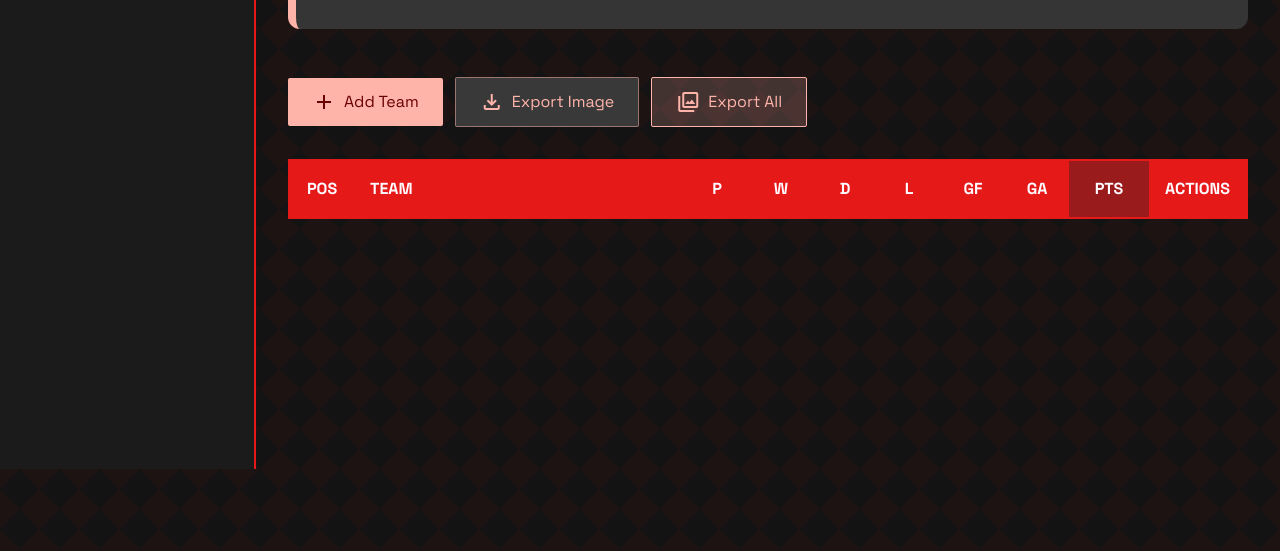
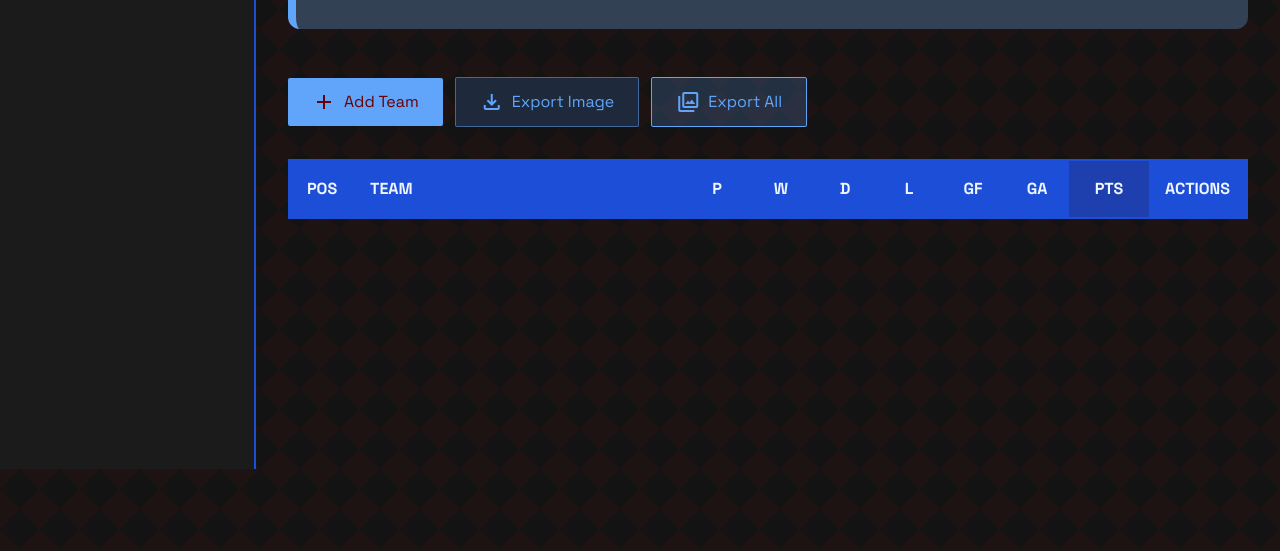
Before and after one commit to wangga03/Standing, a plain HTML site: page frontend/index.html in a window 1280 px wide. Shown: the part 331-882 px from the top of the page. Drawn offline with nearby package versions, Linux system fonts and the light colour scheme; no server answers.

Commit message:
Mengubah Color Palete ke biru

```diff
--- a/frontend/export.js
+++ b/frontend/export.js
@@ -113,8 +113,8 @@ document.addEventListener('DOMContentLoaded', async () => {
                     ? `<img src="${team.logo}" alt="logo" class="max-w-[40px] max-h-[40px] object-contain drop-shadow-md" crossorigin="anonymous">`
                     : `<div class="w-10 h-10 flex items-center justify-center"><svg xmlns="http://www.w3.org/2000/svg" height="24px" viewBox="0 -960 960 960" width="24px" fill="currentColor" class="text-white"><path d="M480-80q-83 0-156-31.5T197-197q-54-54-85.5-127T80-480q0-83 31.5-156T197-763q54-54 127-85.5T480-880q83 0 156 31.5T763-763q54 54 85.5 127T880-480q0 83-31.5 156T763-197q-54 54-127 85.5T480-80Zm0-80q29 0 57-6t54-18l-80-109-173 54q34 40 81.5 59.5T480-160Zm-179-45 131-41-45-139-166-51q-5 30-5 56q0 50 17 96.5T264-192l37-13Zm299-270 125 39q11-40 11-82q0-46-13-89t-37-80l-86 112v100Zm-200 48 94 29v-98l-94-30-59 78 59 21Zm183 173q28-25 47-58t28-70l-149-47 50 155 24 20Zm-257-531q-32 23-56 52.5T226-658l105 32 60-78-68-94q-19 12-36.5 27.5T253-739Zm156-55q-53 0-101 19t-85 53l108 150 144-46-66-176ZM683-706q-37-33-82.5-53.5T507-797l90 236 142 43q-7-48-26-91t-30-97Z"/></svg></div>`;
                 const bgClass = (index % 2 === 0)
-                    ? "bg-gradient-to-b from-[#610b0b] to-[#380202] border-[#240000]"
-                    : "bg-gradient-to-b from-[#b31212] to-[#8a0a0a] border-[#3d0000]";
+                    ? "bg-gradient-to-b from-[#0a235c] to-[#041133] border-[#02091c]"
+                    : "bg-gradient-to-b from-[#1643a3] to-[#0c2866] border-[#071945]";
 
                 rowsHTML += `
                 <div class="flex items-stretch h-12" style="font-family: 'Space Grotesk', sans-serif;">
--- a/frontend/index.html
+++ b/frontend/index.html
@@ -16,18 +16,18 @@
             theme: {
                 extend: {
                     colors: {
-                        "primary": "#ffb4aa",
+                        "primary": "#60a5fa",
                         "on-surface": "#e5e2e1",
-                        "surface-variant": "#353535",
-                        "background": "#131313",
-                        "surface-bright": "#393939",
-                        "on-surface-variant": "#e8bcb6",
-                        "surface": "#131313",
-                        "surface-container": "#20201f",
-                        "on-primary-container": "#fffbff",
-                        "surface-container-highest": "#353535",
-                        "surface-container-high": "#2a2a2a",
-                        "primary-container": "#e61919",
+                        "surface-variant": "#1e293b",
+                        "background": "#020617",
+                        "surface-bright": "#1e293b",
+                        "on-surface-variant": "#bfdbfe",
+                        "surface": "#020617",
+                        "surface-container": "#0f172a",
+                        "on-primary-container": "#eff6ff",
+                        "surface-container-highest": "#334155",
+                        "surface-container-high": "#1e293b",
+                        "primary-container": "#1d4ed8",
                         "surface-container-low": "#1c1b1b",
                         "on-primary": "#690003",
                         "error": "#ffb4ab"
@@ -177,7 +177,7 @@
                                 <th class="p-4 font-label-caps text-label-caps text-center w-16">L</th>
                                 <th class="p-4 font-label-caps text-label-caps text-center w-16">GF</th>
                                 <th class="p-4 font-label-caps text-label-caps text-center w-16">GA</th>
-                                <th class="p-4 font-label-caps text-label-caps text-center bg-red-800 w-20">PTS</th>
+                                <th class="p-4 font-label-caps text-label-caps text-center bg-blue-800 w-20">PTS</th>
                                 <th class="p-4 font-label-caps text-label-caps text-center w-24">ACTIONS</th>
                             </tr>
                         </thead>
```
Also changed, not shown: frontend/export.html (+7 -7 lines), 1 other file.
